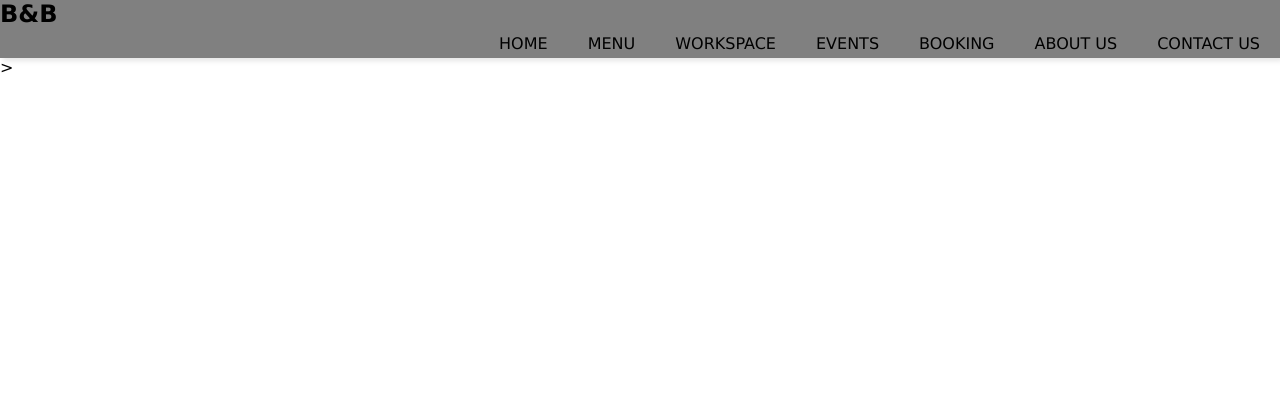
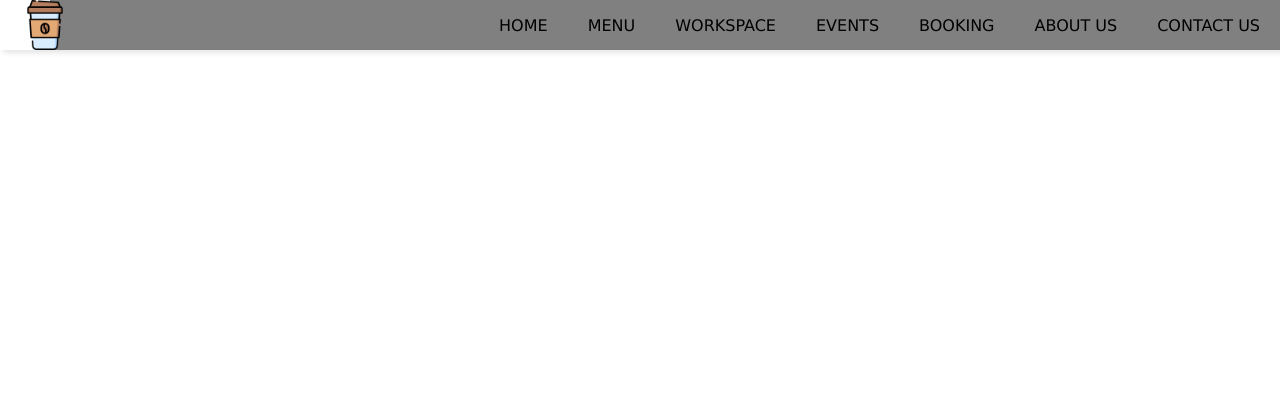
Before and after one commit to tanuiivy/Project, a PHP site: page /pages/menu.html in a window 1280 px wide. Shown: the top 420 px of the page. Run offline with PHP 8.4, Linux system fonts and the light colour scheme.

Commit message:
adding logo image to nav bar

```diff
--- a/css/main.css
+++ b/css/main.css
@@ -35,6 +35,56 @@ nav  ul li ul{
     width: 200px;
     background-color: white;
 }
+
+*{
+    padding: 0;
+    margin: 0;
+    box-sizing: border-box;
+    font-family: Verdana, Geneva, Tahoma, sans-serif;
+}
+nav{
+    background-color: grey;
+    box-shadow: 3px 3px 5px rgba(0, 0, 0, 0.1);
+}
+nav ul{
+    width: 100%;
+    list-style: none;
+    display: flex;
+    justify-content: flex-end;
+    align-items: center;
+}
+nav li{
+    height: 30px;
+}
+nav a{
+    height: 100%;
+    padding: 0 20px;
+    text-decoration: none;
+    display: flex;
+    align-items: center;
+    color: black;
+}
+nav a:hover{
+    background-color: white;
+}
+nav  ul li ul{
+    position: absolute;
+    left: 0;
+    width: 200px;
+    background-color: white;
+}
+.logo {
+    height: auto;
+    width: 50px;
+
+}
+
+.nav-icon {
+    width: 50px;
+    height: auto;
+    vertical-align: middle;
+    display: flex;
+}
 footer{
     position: absolute;
     bottom: 0;
@@ -44,3 +94,25 @@ footer{
     width: 100%;
     background-color: grey;
 }
+.logo {
+    height: auto;
+    width: 50px;
+    margin-right: auto;
+}
+
+.nav-icon {
+    width: 50px;
+    height: auto;
+    vertical-align: middle;
+    display: flex;
+    margin-left: auto;
+}
+footer{
+    position: absolute;
+    bottom: 0;
+    text-align:center;
+    font-size: 22px;
+    padding: 10px 0 ;
+    width: 100%;
+    background-color: grey;
+}
--- a/index.html
+++ b/index.html
@@ -9,10 +9,7 @@
 <body>
     <header>
         <nav>
-            <div class="logo">
-                <h2>B&B</h2>
-            </div>
-            <ul>
+            <ul> image
                 <li><a href="pages/home.html">HOME</a></li>
                 <li><a href="pages/menu.html">MENU</a></li>
                 <li><a href="pages/workspace.html">WORKSPACE</a></li>
--- a/pages/menu.html
+++ b/pages/menu.html
@@ -9,10 +9,10 @@
 <body>
     <header>
         <nav>
-            <div class="logo">
-                <h2>B&B</h2>
-            </div>
-            <ul class="nav bar">
+            <ul>
+                <div class="logo">
+                    <a href="#"><img src="images/logo.png" alt="logo" class="nav-icon"></a>
+                </div>
                 <li><a href="home.html">HOME</a></li>
                 <li><a href="menu.html">MENU</a></li>
                 <li><a href="workspace.html">WORKSPACE</a></li>
@@ -27,4 +27,4 @@
         <h2>&copy;Copyright Reserved.</h2>
     </footer>
 </body>
-</html>>
+</html>
```
Also changed, not shown: pages/about.html (+4 -4 lines), pages/booking.html (+4 -4 lines), pages/contact.html (+4 -4 lines), pages/events.html (+4 -4 lines), pages/home.html (+4 -4 lines), pages/workspace.html (+4 -4 lines), pages/images/Logo.png (added).
